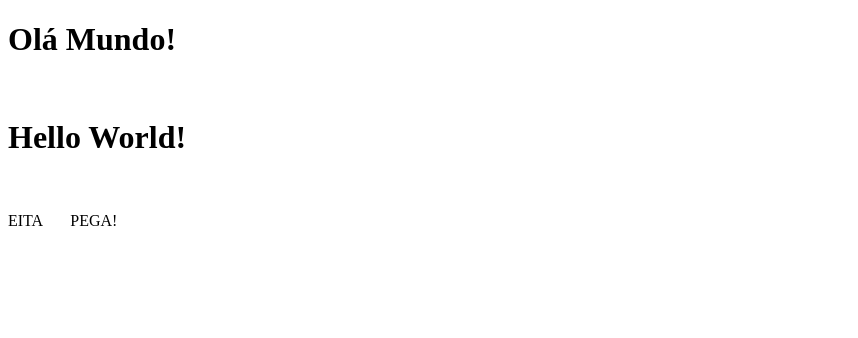
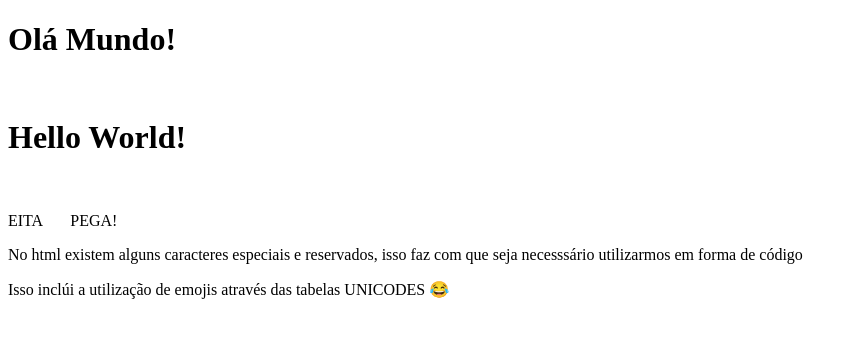
Before and after one commit to leandrowatanabe/INPUT, a plain HTML site: page HTML/index.html in a window 1280 px wide. Shown: the whole page, without its empty margins (0-858 px from the left). Drawn offline with Linux system fonts and the light colour scheme.

Commit message:
docs: Entendendo caracteres reservados e tabela unicode

```diff
--- a/HTML/index.html
+++ b/HTML/index.html
@@ -12,5 +12,7 @@
         <h1>Hello World!</h1>
         <br>
         <p> EITA &nbsp; &nbsp; &nbsp; PEGA! </p>
+        <p> No html existem alguns caracteres especiais e reservados, isso faz com que seja necesssário utilizarmos em forma de código </p>
+        <p> Isso inclúi a utilização de emojis através das tabelas UNICODES &#x1F602;</p>
     </body>
 </html>
```
Also changed, not shown: 1 other file.
